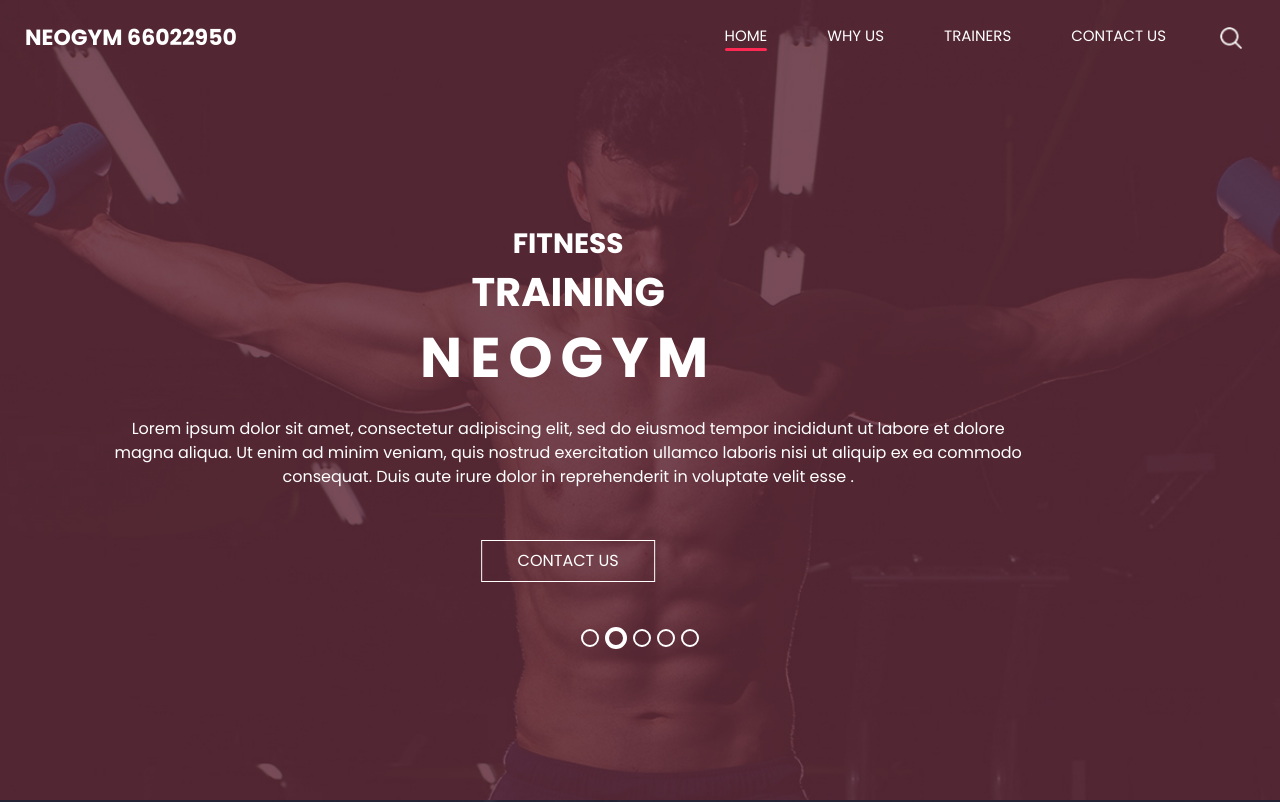
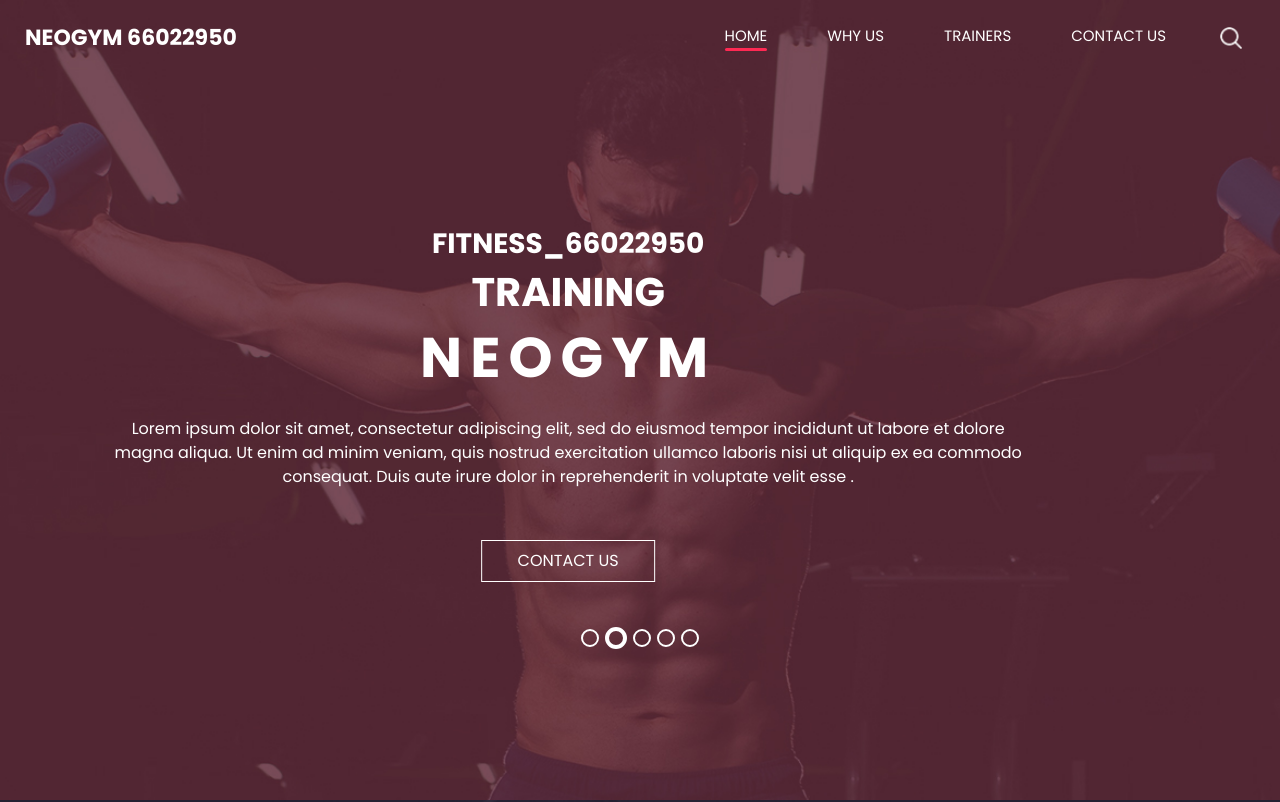
Before and after one commit to SudaratSaleeon/66022950_html, a plain HTML site: page index.html in a window 1280 px wide. Shown: the top 802 px of the page. Drawn offline with nearby package versions, Linux system fonts and the light colour scheme.

Commit message:
Update index.html2

```diff
--- a/index.html
+++ b/index.html
@@ -81,7 +81,7 @@
                 <div class="detail-box">
                   <div>
                     <h3>
-                      Fitness
+                      Fitness_66022950
                     </h3>
                     <h2>
                       Training
```
